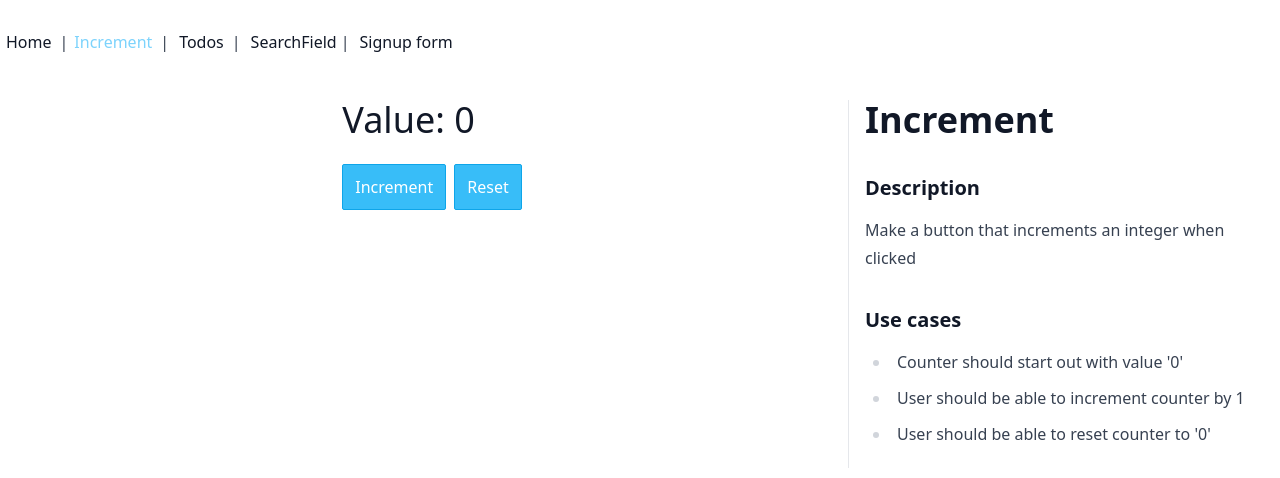
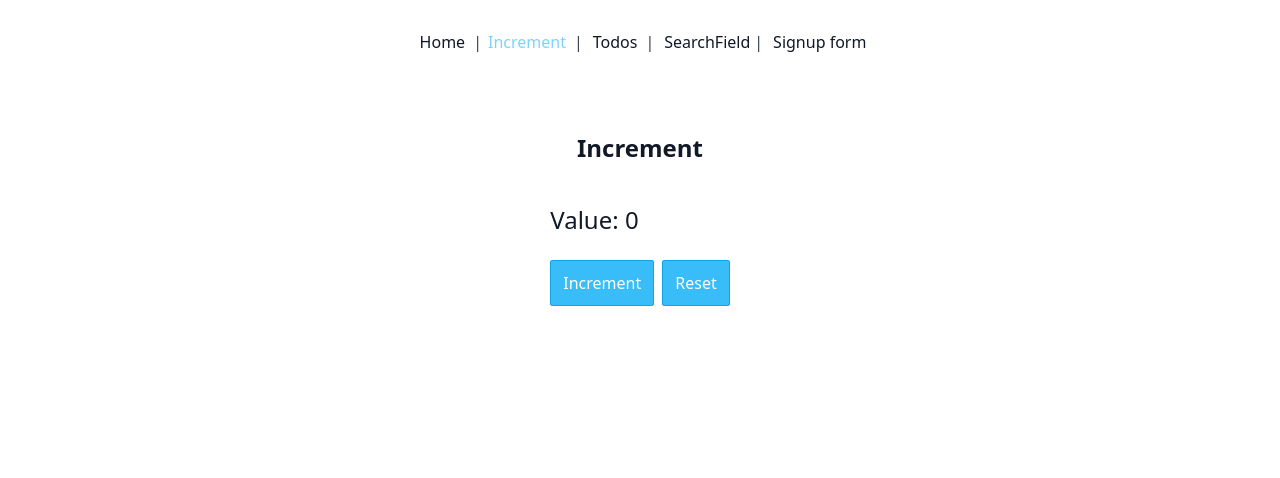
Before and after one commit to olefrank/react-portfolio, a React (Create React App) app: page /increment in a window 1280 px wide. Shown: the top 478 px of the page. Built offline with nearby package versions, Linux system fonts and the light colour scheme.

Commit message:
re-design pages

```diff
--- a/src/App.tsx
+++ b/src/App.tsx
@@ -11,9 +11,9 @@ const { increment, todo, searchField, signupForm } = paths;
 
 function App() {
   return (
-    <div className="prose">
-      <NavBar />
-      <div className="w-screen p-4">
+    <div className="prose flex justify-center flex-wrap max-w-full">
+      <div className="flex flex-col items-center w-4/5">
+        <NavBar />
         <Routes>
           <Route path="/" element={<Home />} />
           <Route path={increment} element={<Increment />} />
--- a/src/Increment/index.tsx
+++ b/src/Increment/index.tsx
@@ -2,21 +2,20 @@ import IncrementComponent from "../components/Increment";
 
 export default function Increment() {
   return (
-    <div className="grid grid-cols-12 divide-x">
-      <div className="col-span-8 flex flex-col items-center justify-start px-4">
-        <IncrementComponent />
-      </div>
-      <div className="col-span-4 px-4">
-        <h1>Increment</h1>
-        <h3>Description</h3>
+    <div className="flex flex-col gap-4 items-center w-full">
+      <div>
+        <h2 className="text-center">Increment</h2>
+        {/* <h4>Description</h4>
         <p>Make a button that increments an integer when clicked</p>
-
-        <h3>Use cases</h3>
-        <ul>
+        <h4>Use cases</h4>
+        <ul className="text-base">
           <li>Counter should start out with value '0'</li>
           <li>User should be able to increment counter by 1</li>
           <li>User should be able to reset counter to '0'</li>
-        </ul>
+        </ul> */}
+      </div>
+      <div>
+        <IncrementComponent />
       </div>
     </div>
   );
--- a/src/SearchField/index.tsx
+++ b/src/SearchField/index.tsx
@@ -2,21 +2,20 @@ import SearchFieldComponent from "../components/SearchField";
 
 export default function SearchField() {
   return (
-    <div className="grid grid-cols-12 divide-x">
-      <div className="col-span-8 flex flex-col items-center justify-start px-4">
-        <SearchFieldComponent />
-      </div>
-      <div className="col-span-4 px-4">
-        <h1>Search Field</h1>
-        <h3>Description</h3>
+    <div className="flex flex-col gap-4 items-center">
+      <div>
+        <h2 className="text-center">Search Field</h2>
+        {/* <h4>Description</h4>
         <p>Make a search field that does an async search</p>
-
-        <h3>Use cases</h3>
-        <ul>
+        <h4>Use cases</h4>
+        <ul className="text-base">
           <li>Search should be 'debounced' by 1 second</li>
           <li>Show a spinner while loading search results</li>
           <li>Clear search results list when input is changed</li>
-        </ul>
+        </ul> */}
+      </div>
+      <div>
+        <SearchFieldComponent />
       </div>
     </div>
   );
--- a/src/SignupForm/index.tsx
+++ b/src/SignupForm/index.tsx
@@ -2,22 +2,21 @@ import SignupFormComponent from "../components/SignupForm";
 
 export default function SignupForm() {
   return (
-    <div className="grid grid-cols-12 divide-x">
-      <div className="col-span-8 flex flex-col items-center justify-start px-4">
-        <SignupFormComponent />
-      </div>
-      <div className="col-span-4 px-4">
-        <h1>Signup form</h1>
-        <h3>Description</h3>
+    <div className="flex flex-col gap-4 w-3/5 mb-4">
+      <div>
+        <h2 className="text-center">Signup form</h2>
+        {/* <h4>Description</h4>
         <p>Make a form where users can sign up</p>
-
-        <h3>Use cases</h3>
-        <ul>
+        <h4>Use cases</h4>
+        <ul className="text-base">
           <li>Validate inputs after being touched</li>
           <li>Show error messages for each field</li>
           <li>All fields are required</li>
           <li>Password fields must match</li>
-        </ul>
+        </ul> */}
+      </div>
+      <div>
+        <SignupFormComponent />
       </div>
     </div>
   );
--- a/src/Todo/index.tsx
+++ b/src/Todo/index.tsx
@@ -2,22 +2,21 @@ import TodoComponent from "../components/Todo";
 
 export default function Todo() {
   return (
-    <div className="grid grid-cols-12 divide-x">
-      <div className="col-span-8 flex flex-col items-center justify-start px-4">
-        <TodoComponent />
-      </div>
-      <div className="col-span-4 px-4">
-        <h1>Todo</h1>
-        <h3>Description</h3>
+    <div className="flex flex-col gap-4 items-center w-full">
+      <div>
+        <h2 className="text-center">Todo list</h2>
+        {/* <h4>Description</h4>
         <p>Make a Todo component to add and view todo tasks</p>
-
-        <h3>Use cases</h3>
-        <ul>
+        <h4>Use cases</h4>
+        <ul className="text-base">
           <li>Existing tasks are shown in a list</li>
           <li>New tasks can be added to the list</li>
           <li>Tasks can be marked as done</li>
           <li>Show total number of tasks and number of done tasks</li>
-        </ul>
+        </ul> */}
+      </div>
+      <div>
+        <TodoComponent />
       </div>
     </div>
   );
--- a/src/components/Increment/index.tsx
+++ b/src/components/Increment/index.tsx
@@ -15,7 +15,7 @@ export default function Increment() {
   }
   return (
     <div>
-      <h1 className="m-0 mb-6 font-normal">Value: {value}</h1>
+      <h2 className="m-0 mb-6 font-normal">Value: {value}</h2>
       <div className="flex gap-2">
         <Button onClick={onIncrement}>
           <span className="font-light">Increment</span>
--- a/src/components/SignupForm/index.tsx
+++ b/src/components/SignupForm/index.tsx
@@ -9,8 +9,6 @@ import { onSubmit } from "./utils";
 
 export default function SignupForm() {
   return (
-    <div className="flex flex-col w-10/12">
-      <h1 className="text-center">Signup here</h1>
     <Formik
       initialValues={INITIAL_VALUES}
       validationSchema={validationSchema}
@@ -272,6 +270,5 @@ export default function SignupForm() {
         </Form>
       )}
     </Formik>
-    </div>
   );
 }
--- a/src/components/Todo/index.tsx
+++ b/src/components/Todo/index.tsx
@@ -70,9 +70,9 @@ export default function TodoComponent() {
       <div>
         {tasks ? (
           <>
-            <h2 className="mb-0">Tasks</h2>
-            <h3 className="font-normal text-base text-gray-500 italic">{`Total todos: ${tasks.length}, done: ${numTasksDone}`}</h3>
-            <div role="list">
+            <h3 className="mb-0">Tasks</h3>
+            <div className="text-gray-500 italic">{`Total todos: ${tasks.length}, done: ${numTasksDone}`}</div>
+            <div role="list" className="mt-4">
               {tasks.map((task) => (
                 <div key={task.id} className="mb-3 " role="listitem">
                   <input
```
Lines whose indentation alone changed are shown as unchanged.
